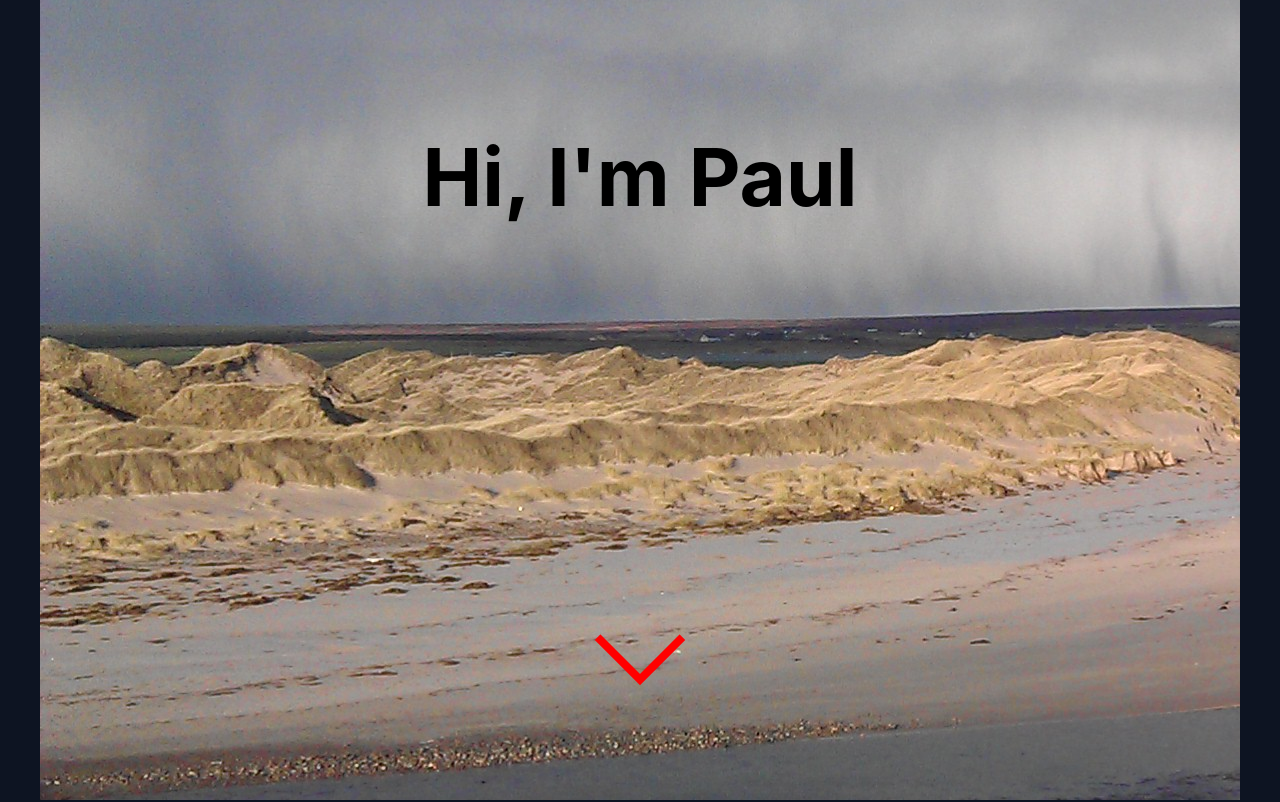
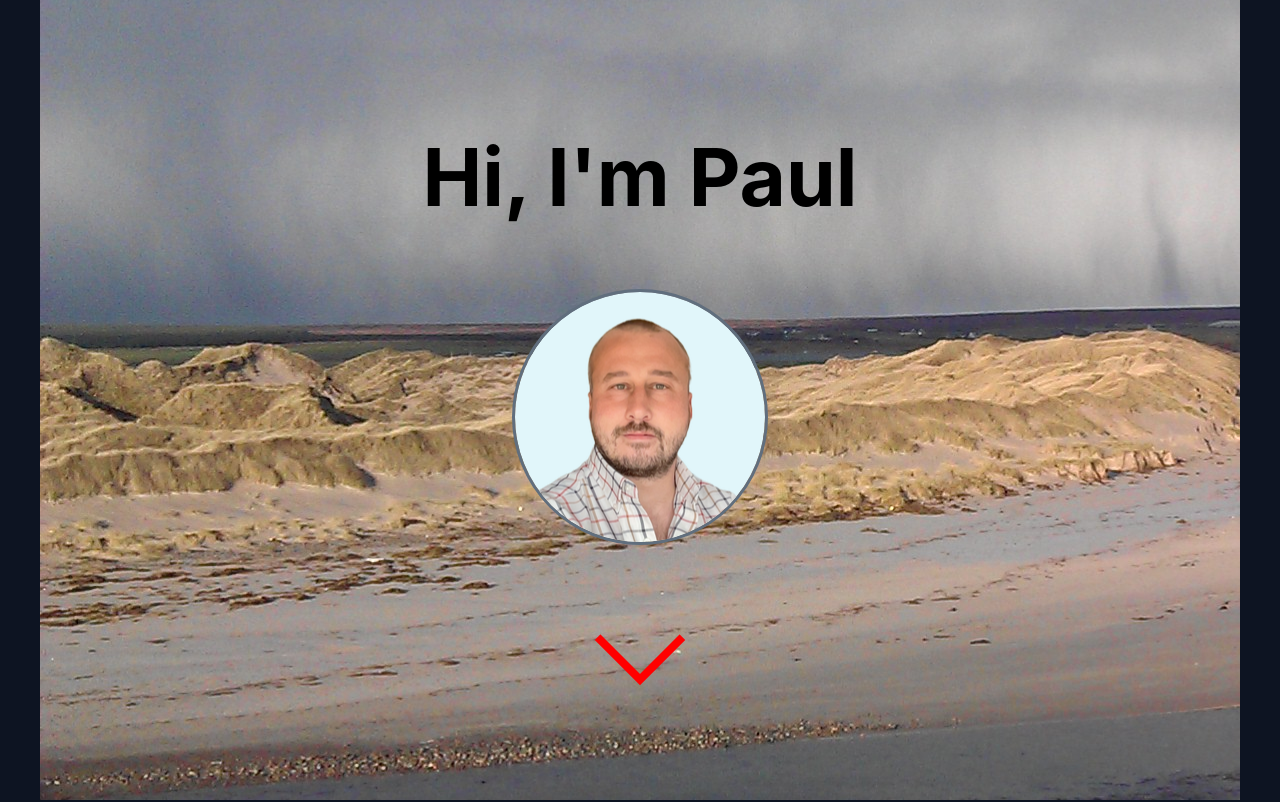
Before and after one commit to PaulHenstridge/portfolio, a React (Create React App) app in the folder client/: page / in a window 1280 px wide. Shown: the top 802 px of the page. Built offline with nearby package versions, Linux system fonts and the light colour scheme.

Commit message:
added headshot

```diff
--- a/client/src/components/HeroHeader.js
+++ b/client/src/components/HeroHeader.js
@@ -4,6 +4,7 @@ import { Link as ScrollLink } from 'react-scroll';
 import PageScroll from "./PageScroll";
 
 import backgroundImage from '../assets/Kiess.jpg'
+import headshot from '../assets/headshot.png'
 
 const HeroContainer = styled.div`
     display: flex;
@@ -38,6 +39,26 @@ const StyledH1 = styled.h1`
         font-size:6rem;
     }
 `
+const HeadshotFrame = styled.div`
+    width: 250px;
+    height: 250px;
+    border-radius: 50%;
+    overflow: hidden;
+    position: relative;
+    background:rgb(225 246 250);
+    outline: 3px solid rgb(96 110 125);
+
+    img {
+        position: absolute;
+        min-width: 100%;
+        min-height: 100%;
+        top: 60%;
+        left: 55%;
+        transform: translate(-50%, -50%);
+    }
+
+
+`
 
 const HeroHeader = () => {
     return (
@@ -45,11 +66,13 @@ const HeroHeader = () => {
             <Fade duration="1000" direction="down">
                 <StyledH1>Hi, I'm Paul </StyledH1>
             </Fade>
+            <HeadshotFrame>
+                <img src={headshot} alt="my face"></img>
+            </HeadshotFrame>
             <PageScroll to="aboutme" />
         </HeroContainer>
 
     )
-
 }
 
 export default HeroHeader;
--- a/client/src/components/Projects.js
+++ b/client/src/components/Projects.js
@@ -41,7 +41,7 @@ const ProjectPanel = styled.article`
 
     & > img{
         /* width: 100%; */
-        max-width: 50%;
+        max-width: 40%;
         aspect-ratio:1;
         @media(max-width:650px){
             max-width:80%;
```
Also changed, not shown: client/src/assets/headshot.png (added), client/src/assets/knotty.png.
